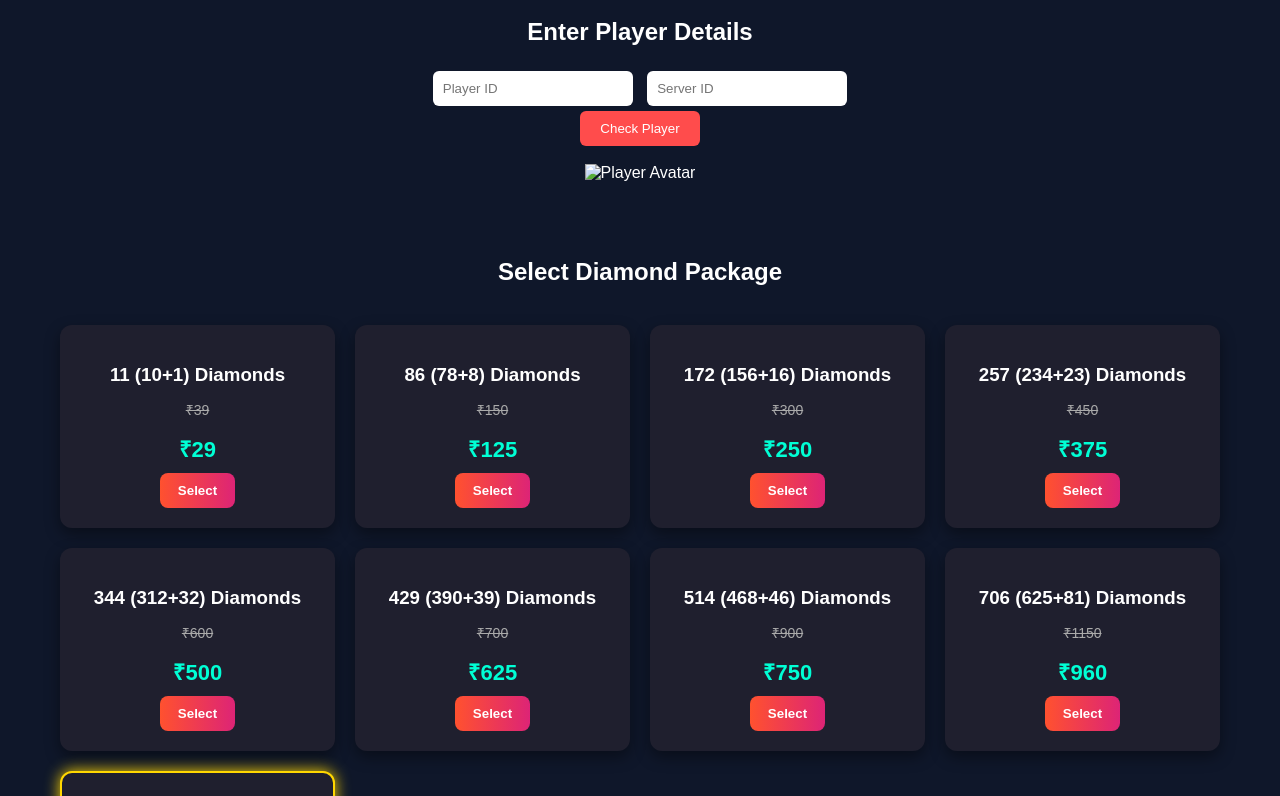
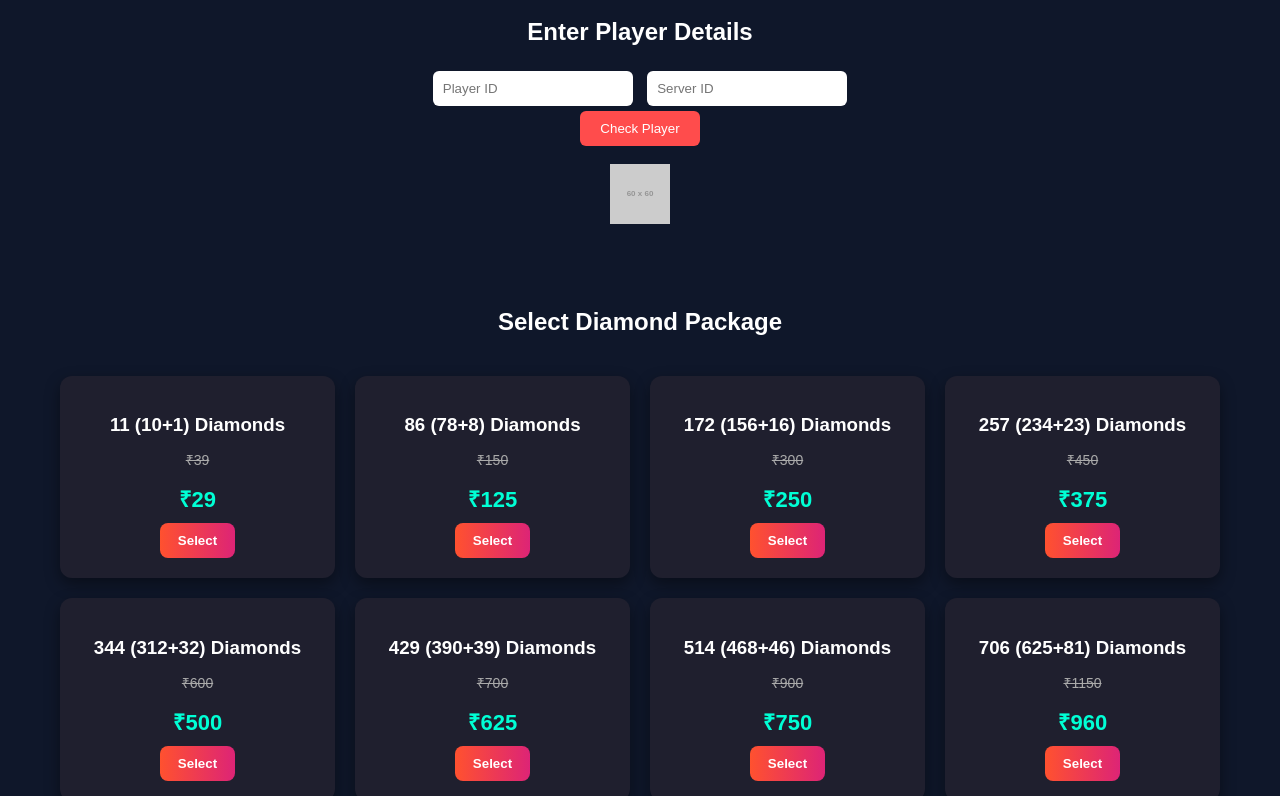
Before and after one commit to wisdomchiru9-png/Chiru-mlbb-store, a website: page client/index.html in a window 1280 px wide. Shown: the part 304-1100 px from the top of the page. Drawn offline with Linux system fonts and the light colour scheme; placeholder pictures from the web are drawn by us.

Commit message:
fix UI and facicon

```diff
--- a/client/index.html
+++ b/client/index.html
@@ -5,6 +5,8 @@
 <meta name="viewport" content="width=device-width, initial-scale=1.0">
 <title>CHIRU MLBB STORE</title>
 <link rel="stylesheet" href="style.css">
+<link rel="icon" href="https://cdn-icons-png.flaticon.com/512/3523/3523063.png">
+
 </head>
 
 <body>
@@ -21,7 +23,7 @@
 </header>
 
 <!-- PLAYER INFO -->
-<div class="player">
+<div class="player-info">
 <h2>Enter Player Details</h2>
 
 <input id="uid" placeholder="Player ID">
@@ -32,7 +34,9 @@
 
 <!-- Avatar + Nickname -->
 <br><br>
-<img id="avatar" width="60" alt="Player Avatar">
+<img id="avatar" width="60"
+src="https://via.placeholder.com/60"
+alt="Player Avatar">
 <p id="nickname"></p>
 </div>
 
@@ -128,7 +132,7 @@
 
 <p><b>Upload Payment Screenshot</b></p>
 
-<input type="file" id="paymentProof" accept="image/*">
+<input type="file" id="paymentProof" accept="image/*" required>
 
 <br><br>
 
```
